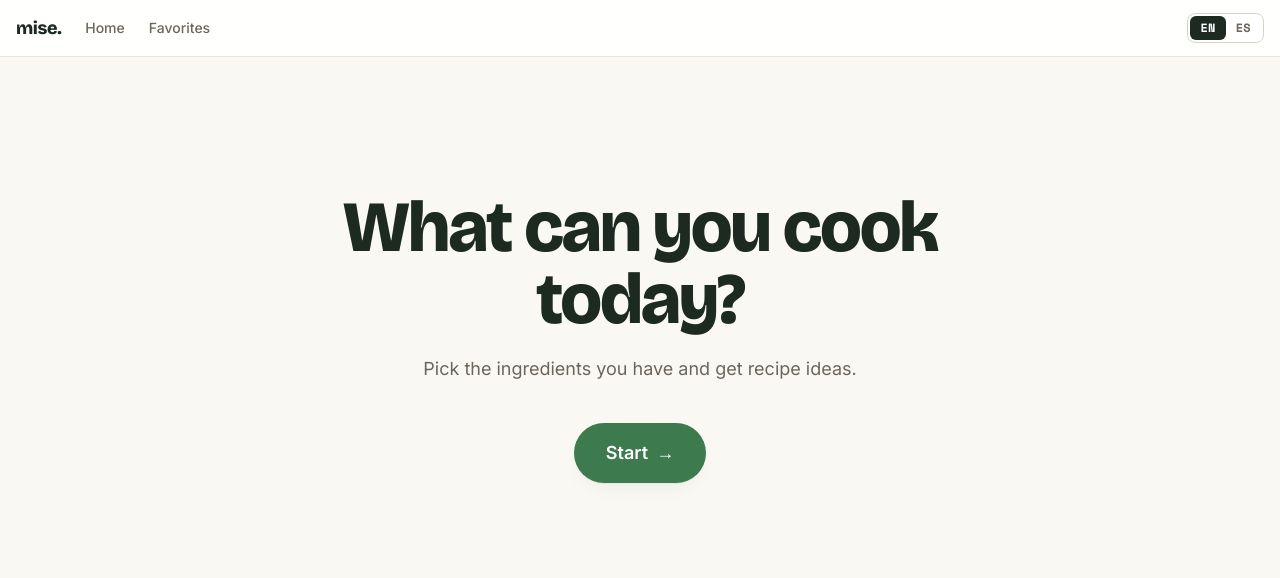
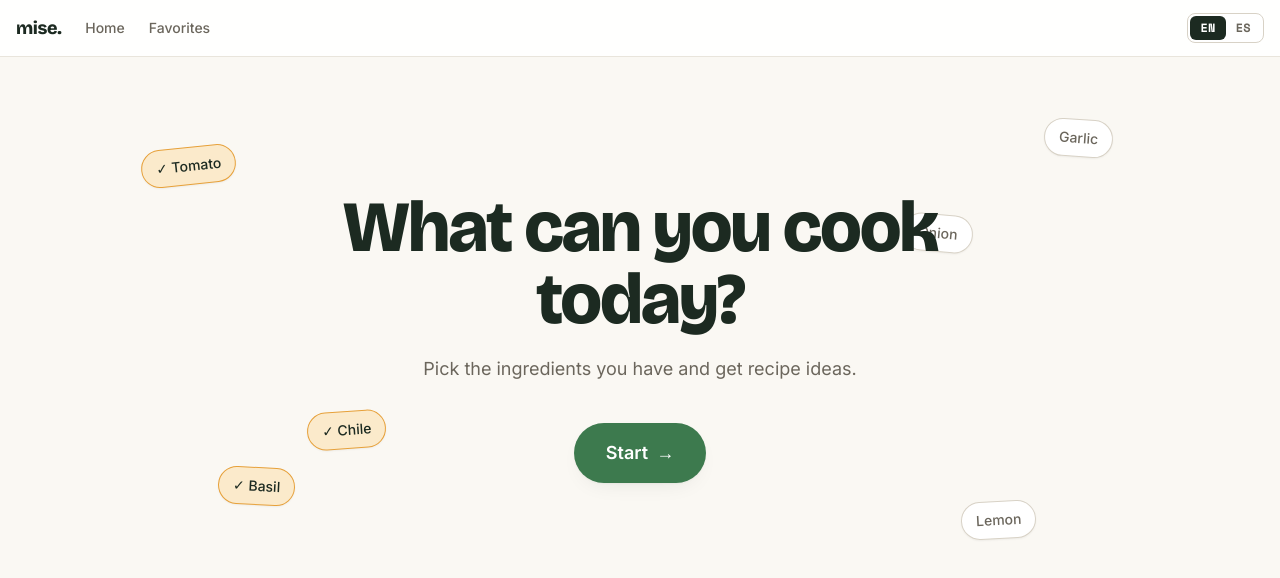
Before and after one commit to rga-rt/recipe-assistant, a Nuxt app: page / in a window 1280 px wide. Shown: the top 578 px of the page. Built offline with nearby package versions, Linux system fonts and the light colour scheme.

Commit message:
fix: hero motif z-index — ingredient chips now render above the background

```diff
--- a/components/StartScreen.vue
+++ b/components/StartScreen.vue
@@ -1,6 +1,6 @@
 <template>
   <div class="container relative mx-auto flex min-h-[70vh] flex-col items-center justify-center overflow-hidden px-4 text-center">
-    <div aria-hidden="true" class="pointer-events-none absolute inset-0 -z-10 select-none">
+    <div aria-hidden="true" class="pointer-events-none absolute inset-0 select-none">
       <span class="chip absolute left-[6%] top-[16%] rotate-[-6deg] border-saffron bg-saffron-soft text-kale shadow-sm sm:left-[11%]">✓ Tomato</span>
       <span class="chip absolute right-[7%] top-[11%] rotate-[4deg] border-stone-300 bg-chalk text-stone-600 shadow-sm sm:right-[13%]">Garlic</span>
       <span class="chip absolute bottom-[20%] left-[9%] rotate-[3deg] border-saffron bg-saffron-soft text-kale shadow-sm sm:left-[17%]">✓ Basil</span>
@@ -9,6 +9,7 @@
       <span class="chip absolute bottom-[30%] left-[24%] hidden rotate-[-4deg] border-saffron bg-saffron-soft text-kale shadow-sm lg:inline-flex">✓ Chile</span>
     </div>
 
+    <div class="relative z-10 flex flex-col items-center">
       <h1 class="max-w-3xl text-5xl font-extrabold leading-[1.05] tracking-[-0.03em] text-kale sm:text-6xl lg:text-7xl">
         {{ t('start.title') }}
       </h1>
@@ -22,6 +23,7 @@
         <span aria-hidden="true" class="transition-transform group-hover:translate-x-1">→</span>
       </button>
     </div>
+  </div>
 </template>
 
 <script setup lang="ts">
```
Lines whose indentation alone changed are shown as unchanged.
